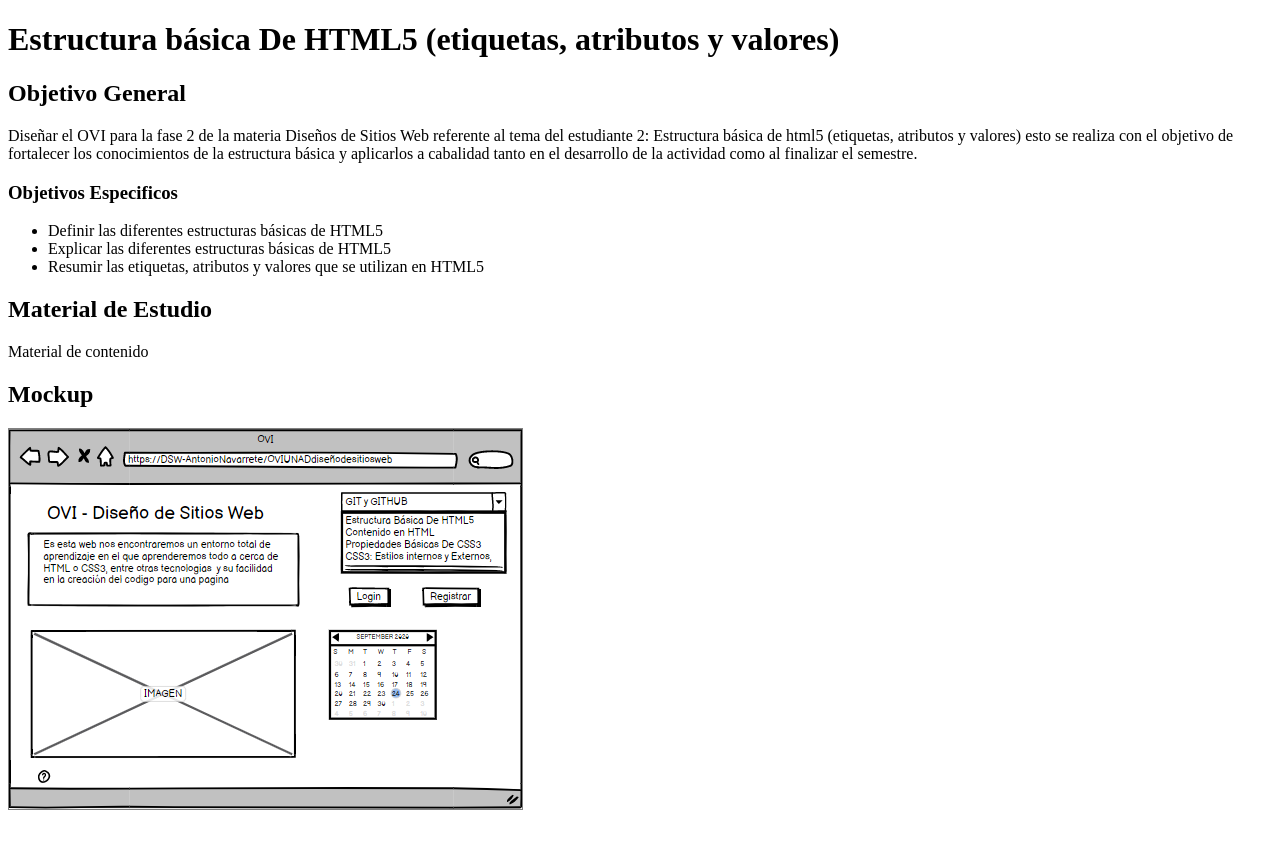
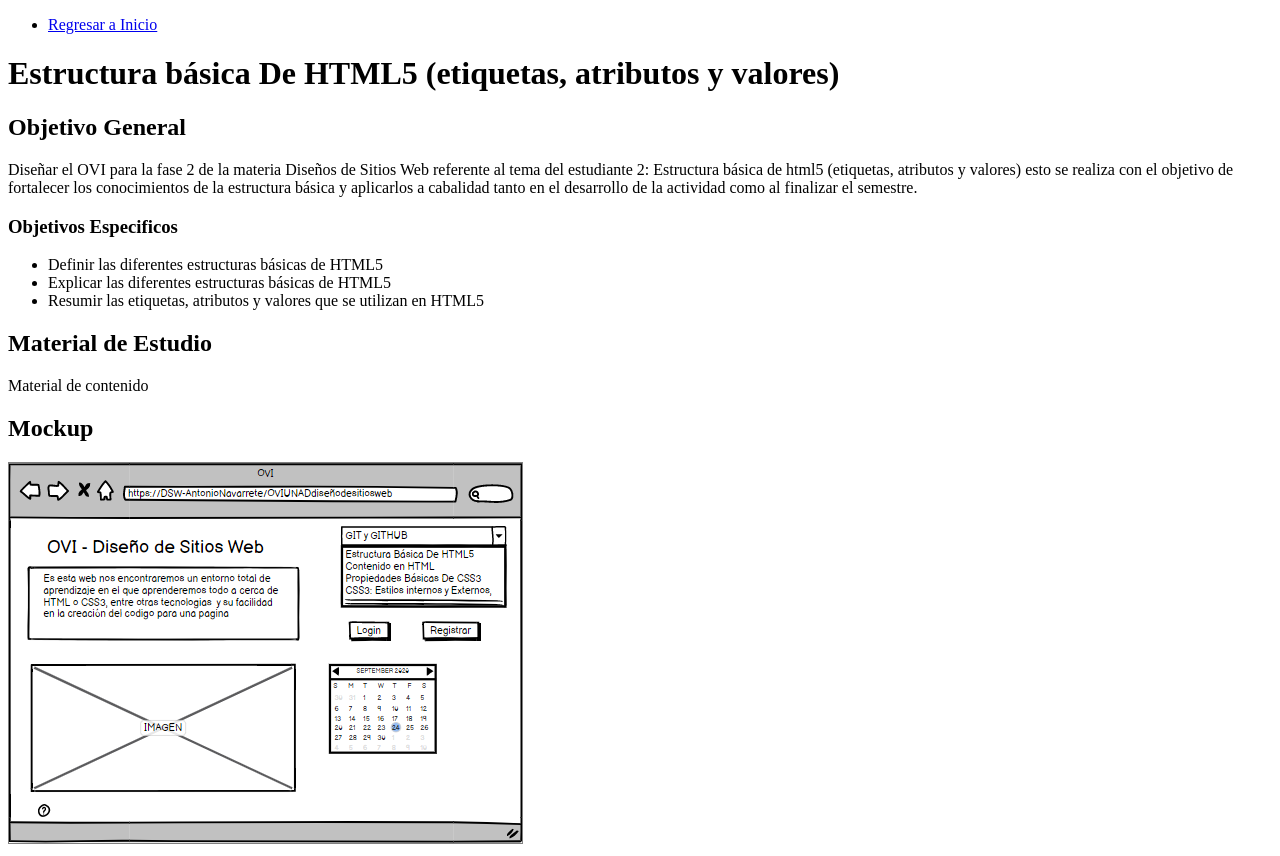
Before and after one commit to AntonioNavarrete1801/DSW-AntonioNavarrete, a plain HTML site: page planing.html in a window 1280 px wide. Before the commit the page ends 822 px from the top, so only its background shows below. Drawn offline with Linux system fonts and the light colour scheme.

Commit message:
Fase 2 V.3

```diff
--- a/planing.html
+++ b/planing.html
@@ -9,7 +9,12 @@
 
 <body>
 
+    <nav>
+        <ul class="menu">
+                <li><a href="index.html">Regresar a Inicio </li></a>
+        </ul>
 
+    </nav>
 
     <h1>Estructura básica De HTML5 (etiquetas, atributos y valores) </h1>
 
```
Also changed, not shown: index.html (+1 -0 lines).
